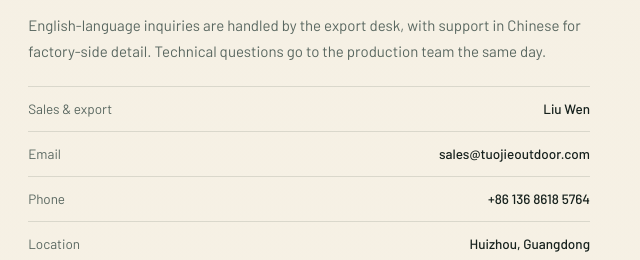
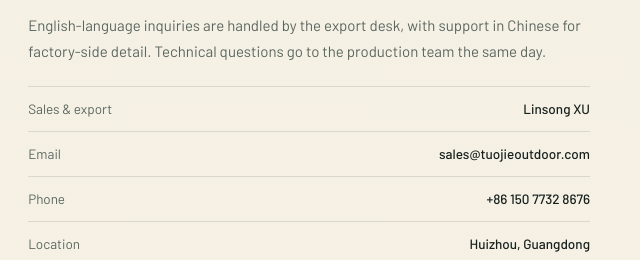
Before and after one commit to horse202604/tuojie-outdoor-site, a plain HTML site: page about.html in a window 1280 px wide. Shown: the part 4365-4625 px from the top of the page, 640-1280 px from the left. Drawn offline with Linux system fonts and the light colour scheme.

Commit message:
Update about.html
update about page

```diff
--- a/about.html
+++ b/about.html
@@ -280,9 +280,9 @@
           <h2>One contact from inquiry to loading.</h2>
           <p>English-language inquiries are handled by the export desk, with support in Chinese for factory-side detail. Technical questions go to the production team the same day.</p>
           <ul class="video-points">
-            <li><span>Sales &amp; export</span><b>Liu Wen</b></li>
+            <li><span>Sales &amp; export</span><b>Linsong XU</b></li>
             <li><span>Email</span><b>sales@tuojieoutdoor.com</b></li>
-            <li><span>Phone</span><b>+86 136 8618 5764</b></li>
+            <li><span>Phone</span><b>+86 150 7732 8676</b></li>
             <li><span>Location</span><b>Huizhou, Guangdong</b></li>
           </ul>
           <a class="btn btn--forest mt-24" href="contact.html">Contact the export desk</a>
```
